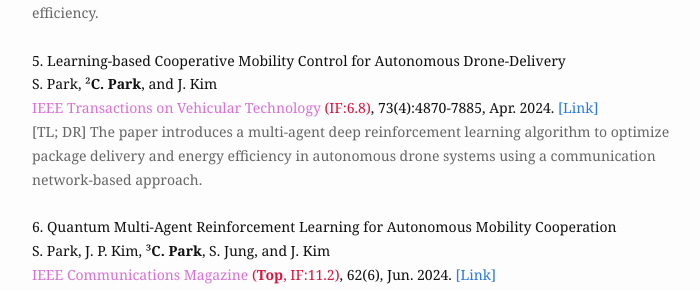
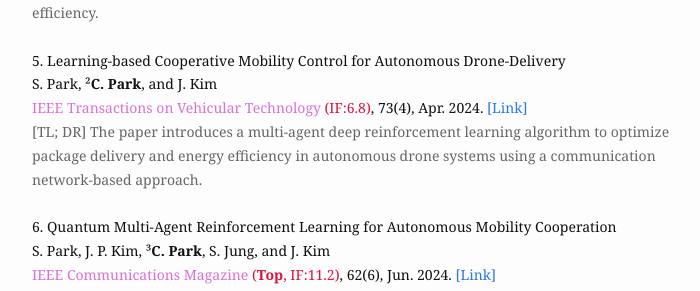
Before and after one commit to cosdeneb/cosdeneb.github.io, a Jekyll site: the page built from publication.md, in a window 1280 px wide and 900 px high, scrolled down 1219 px. Shown: the part 162-453 px from the top of the window, without its empty margins (288-988 px from the left). Built offline with Jekyll 4.4.1, drawn with Linux system fonts in a browser that asks for light colours.

Commit message:
Update publication.md

```diff
--- a/publication.md
+++ b/publication.md
@@ -54,7 +54,7 @@ Below is a summary of the papers I have published: <br/>
 
   5. Learning-based Cooperative Mobility Control for Autonomous Drone-Delivery <br/>
   S. Park, ²<b>C. Park</b>, and J. Kim <br/>
-  <font color='#da70d6'>IEEE Transactions on Vehicular Technology</font> <font color='#dc143c'>(IF:6.8)</font>, 73(4):4870-7885, Apr. 2024. <a href="https://ieeexplore.ieee.org/abstract/document/10310117">[Link]</a><br/>
+  <font color='#da70d6'>IEEE Transactions on Vehicular Technology</font> <font color='#dc143c'>(IF:6.8)</font>, 73(4), Apr. 2024. <a href="https://ieeexplore.ieee.org/abstract/document/10310117">[Link]</a><br/>
   <font color='#666666'>[TL; DR] The paper introduces a multi-agent deep reinforcement learning algorithm to optimize package delivery and energy efficiency in autonomous drone systems using a communication network-based approach.</font><br/><br/>
 
   6. Quantum Multi-Agent Reinforcement Learning for Autonomous Mobility Cooperation <br/>
```
